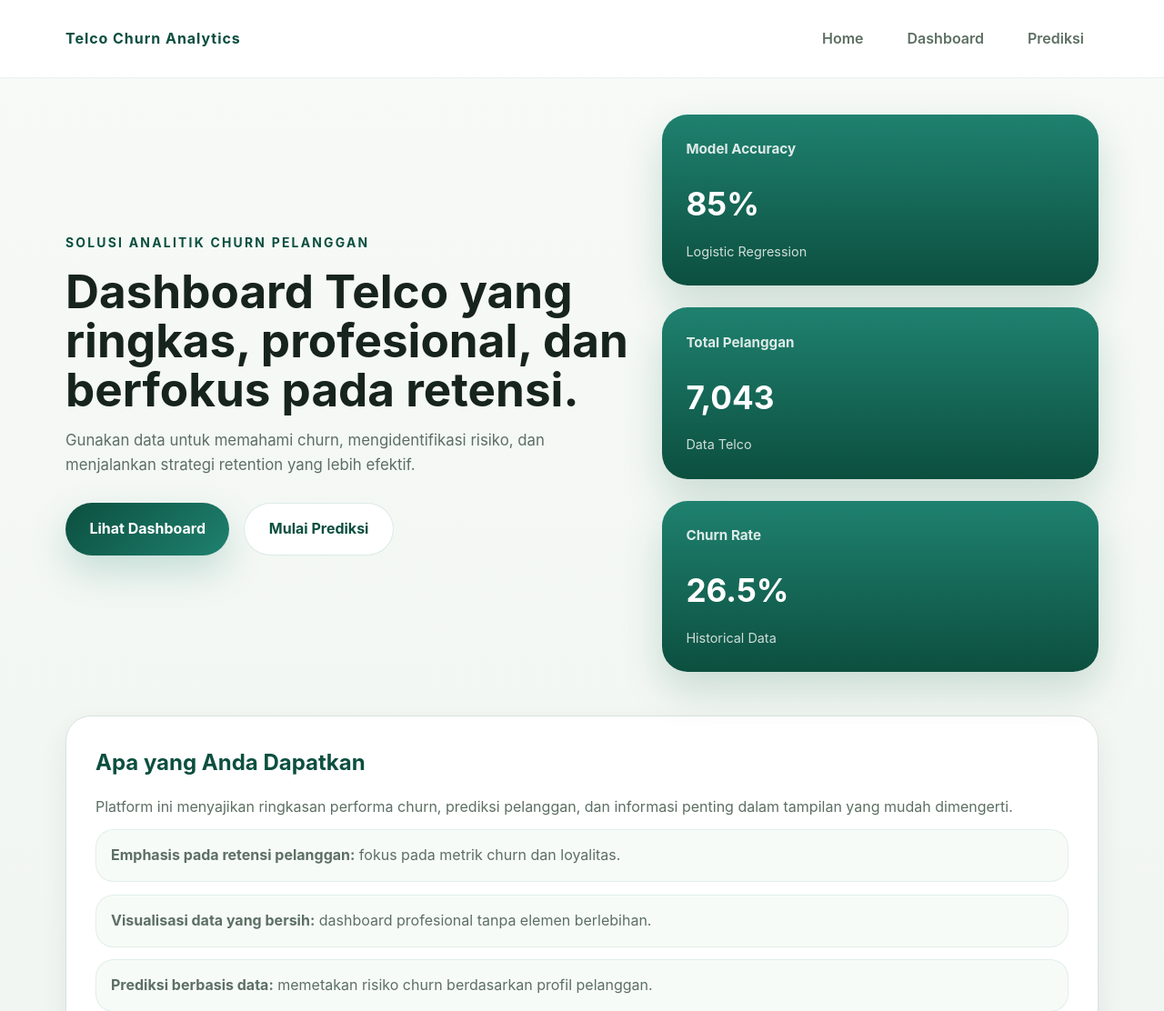
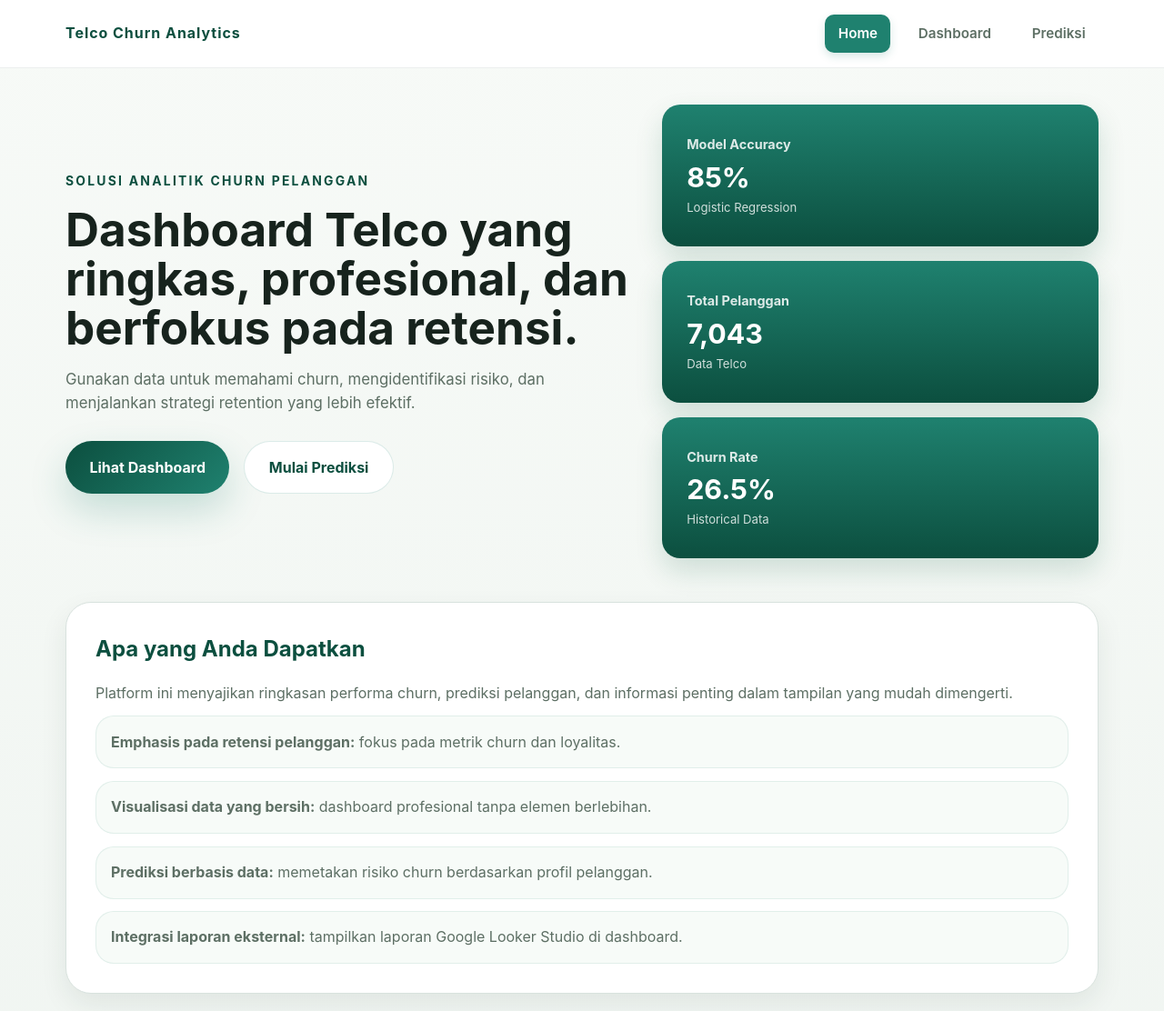
Before and after one commit to Carissaokt/Telco-Customer-Churn-Dashboard, a Flask app: page / in a window 1280 px wide. Shown: the top 1112 px of the page at 91% size. Run offline with Flask 3, Linux system fonts and the light colour scheme.

Commit message:
navbar active state

```diff
--- a/static/styles.css
+++ b/static/styles.css
@@ -79,14 +79,22 @@ nav .container {
     color: var(--text-muted);
     text-decoration: none;
     font-weight: 600;
-    padding: 0.85rem 1rem;
-    border-radius: 999px;
+    padding: 0.55rem 0.9rem;
+    border-radius: 10px;
     transition: background 0.25s ease, color 0.25s ease;
+    font-size: 0.95rem;
 }
 
 .nav-links a:hover {
     background: rgba(31, 129, 111, 0.1);
     color: var(--green-dark);
+}
+
+.nav-links a.active {
+    background: var(--green-base);
+    color: white;
+    border-radius: 10px;
+    box-shadow: 0 4px 10px rgba(31, 129, 111, 0.18);
 }
 
 /* ===== CONTAINER ===== */
@@ -144,7 +152,7 @@ main {
 
 .hero-cards {
     display: grid;
-    gap: 1.5rem;
+    gap: 1rem;
     grid-template-columns: 1fr;
 }
 
@@ -203,27 +211,29 @@ main {
 .stat-card {
     background: linear-gradient(180deg, var(--green-base) 0%, var(--green-dark) 100%);
     color: #ffffff;
-    border-radius: 28px;
-    padding: 1.65rem;
-    box-shadow: 0 20px 45px rgba(13, 93, 61, 0.18);
+    border-radius: 20px;
+    padding: 2rem 1.7rem;
+    box-shadow: 0 14px 30px rgba(13, 93, 61, 0.16);
+
     display: flex;
     flex-direction: column;
-    gap: 0.75rem;
+    gap: 0.35rem;
 }
 
 .stat-card h4 {
-    font-size: 0.95rem;
+    font-size: 0.9rem;
     opacity: 0.85;
-    margin-bottom: 0.5rem;
+    margin-bottom: 0.2rem;
 }
 
 .stat-card .value {
-    font-size: 2.2rem;
+    font-size: 1.9rem;
     font-weight: 700;
+    line-height: 1.1;
 }
 
 .stat-card .unit {
-    font-size: 0.9rem;
+    font-size: 0.82rem;
     opacity: 0.8;
 }
 
--- a/templates/base.html
+++ b/templates/base.html
@@ -11,10 +11,28 @@
     <nav>
         <div class="container nav-wrapper">
             <a href="/" class="brand">Telco Churn Analytics</a>
+
             <ul class="nav-links">
-                <li><a href="/">Home</a></li>
-                <li><a href="/dashboard">Dashboard</a></li>
-                <li><a href="/predict">Prediksi</a></li>
+                <li>
+                    <a href="/"
+                    class="{% if request.path == '/' %}active{% endif %}">
+                    Home
+                    </a>
+                </li>
+
+                <li>
+                    <a href="/dashboard"
+                    class="{% if request.path == '/dashboard' %}active{% endif %}">
+                    Dashboard
+                    </a>
+                </li>
+
+                <li>
+                    <a href="/predict"
+                    class="{% if request.path == '/predict' %}active{% endif %}">
+                    Prediksi
+                    </a>
+                </li>
             </ul>
         </div>
     </nav>
```
